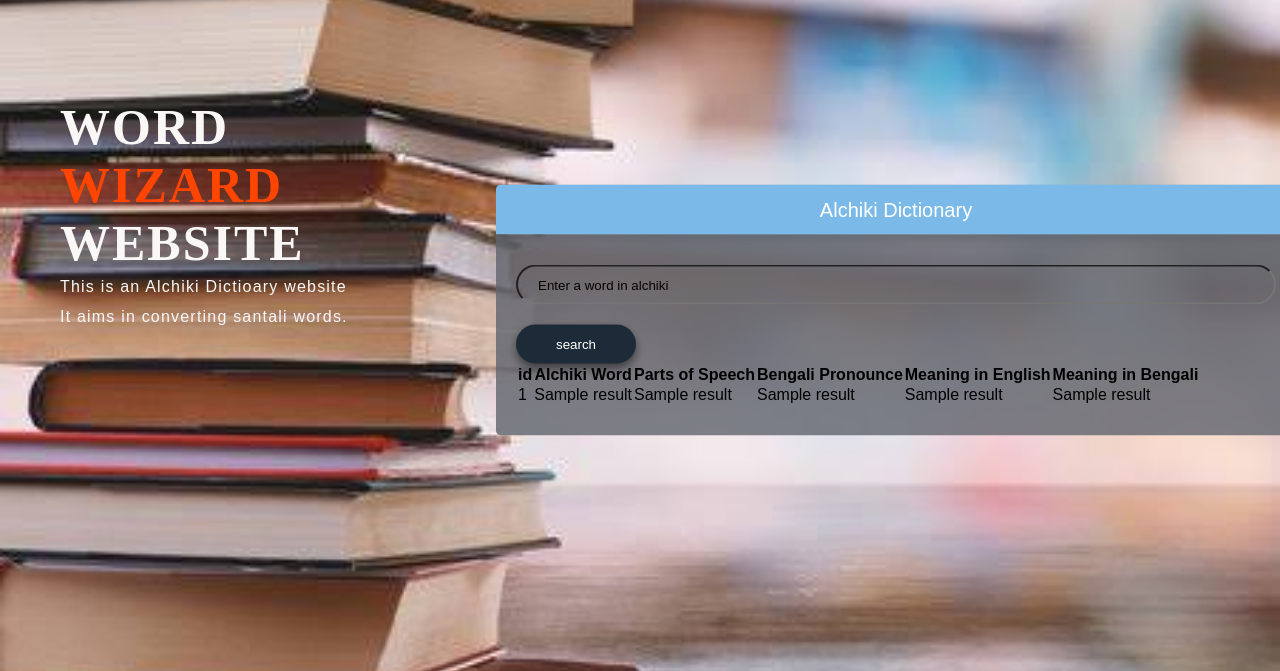
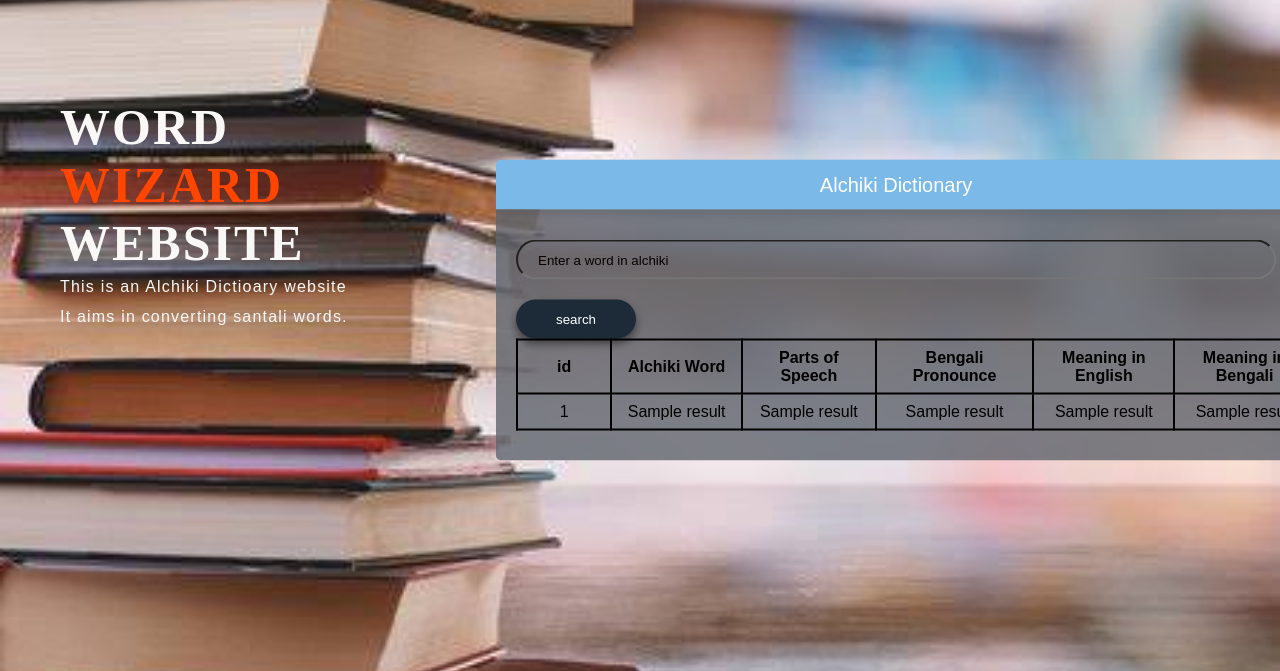
Before and after one commit to sanyukta001/dictionary, a Flask app: template templates/search.html in a window 1280 px wide. Shown: the part 90-761 px from the top of the page. Run offline with Flask 3, Linux system fonts and the light colour scheme; the template is opened without the code that fills it: most values are stand-ins (such as "Sample title", 1, 10 or a date in 2020).

Commit message:
Update style.css
table design

```diff
--- a/static/style.css
+++ b/static/style.css
@@ -103,6 +103,15 @@
   background-attachment: fixed;
   background-position: center;
   font-family: Arial, Helvetica, sans-serif;
+}
+
+table,th,td{
+  width: 800px;
+  margin: auto;
+  padding: 8px;
+  text-align: center;
+  border: 2px solid #000;
+  border-collapse: collapse;
 }
 
 nav {
```
